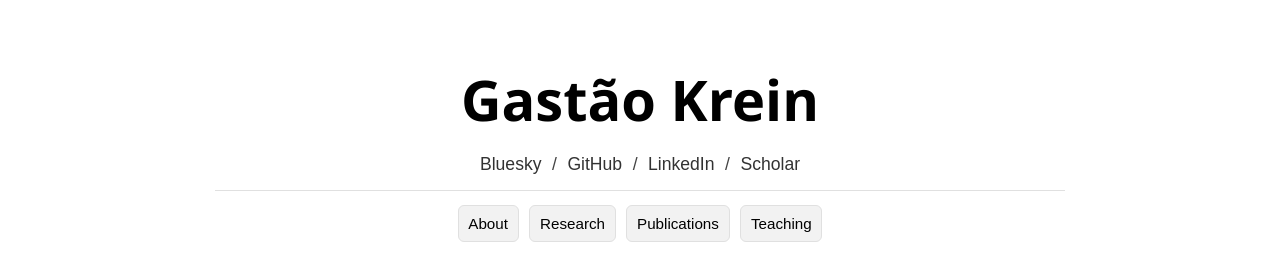
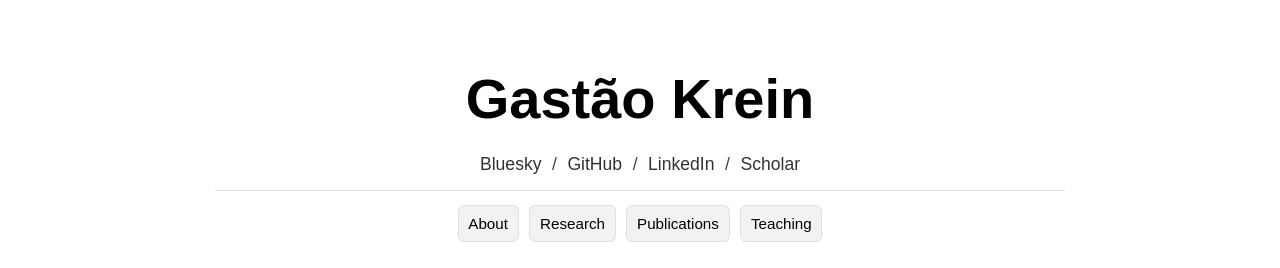
Before and after one commit to gkrein/gkrein.github.io, a Jekyll site: the page built from index.md, in a window 1280 px wide. Shown: the top 268 px of the page. Built offline with Jekyll 4.4.1, drawn with Linux system fonts in a browser that asks for light colours.

Commit message:
Update site.css

```diff
--- a/assets/css/site.css
+++ b/assets/css/site.css
@@ -39,7 +39,7 @@ a:hover { text-decoration: underline; }
 
 /* Masthead: centered name + centered social links */
 .masthead { text-align: center; margin-bottom: 0.75rem; }
-.masthead h1 { font-family: "Segoe UI Light", "Segoe UI", Arial, "DejaVu Sans ExtraLight", "DejaVu Sans", -apple-system, BlinkMacSystemFont, Roboto,
+.masthead h1 { font-family: Arial, "Segoe UI Light", "Segoe UI", "DejaVu Sans ExtraLight", "DejaVu Sans", -apple-system, BlinkMacSystemFont, Roboto,
                Helvetica, sans-serif; font-size: 3.5rem; margin-top: 3.5rem; margin-bottom: 0.5rem; font-weight: 600; }
 .masthead .social { font-size: 1.10rem; color: var(--muted-text); }
 .masthead .social a { color: var(--text-color); opacity: 0.8; }
```
